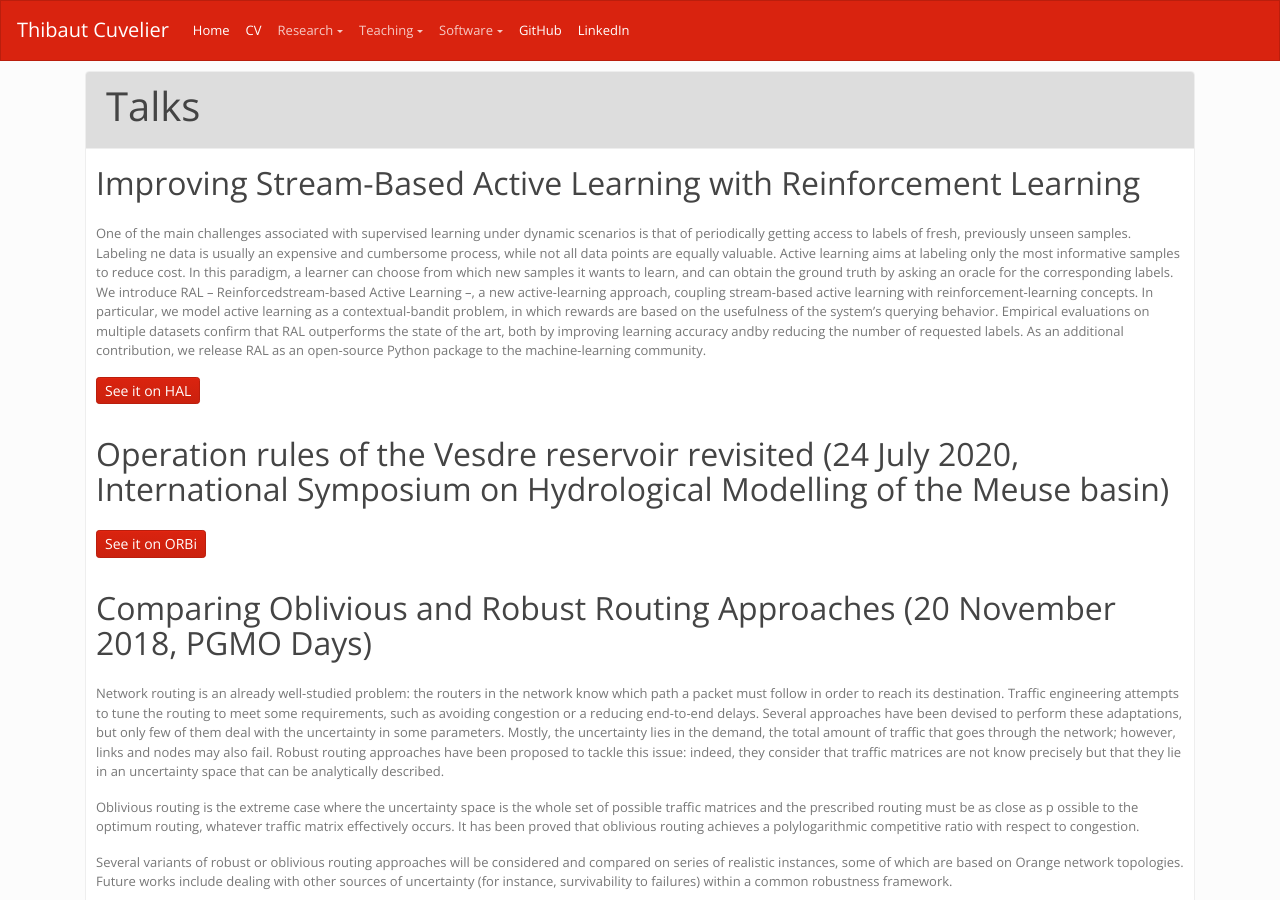
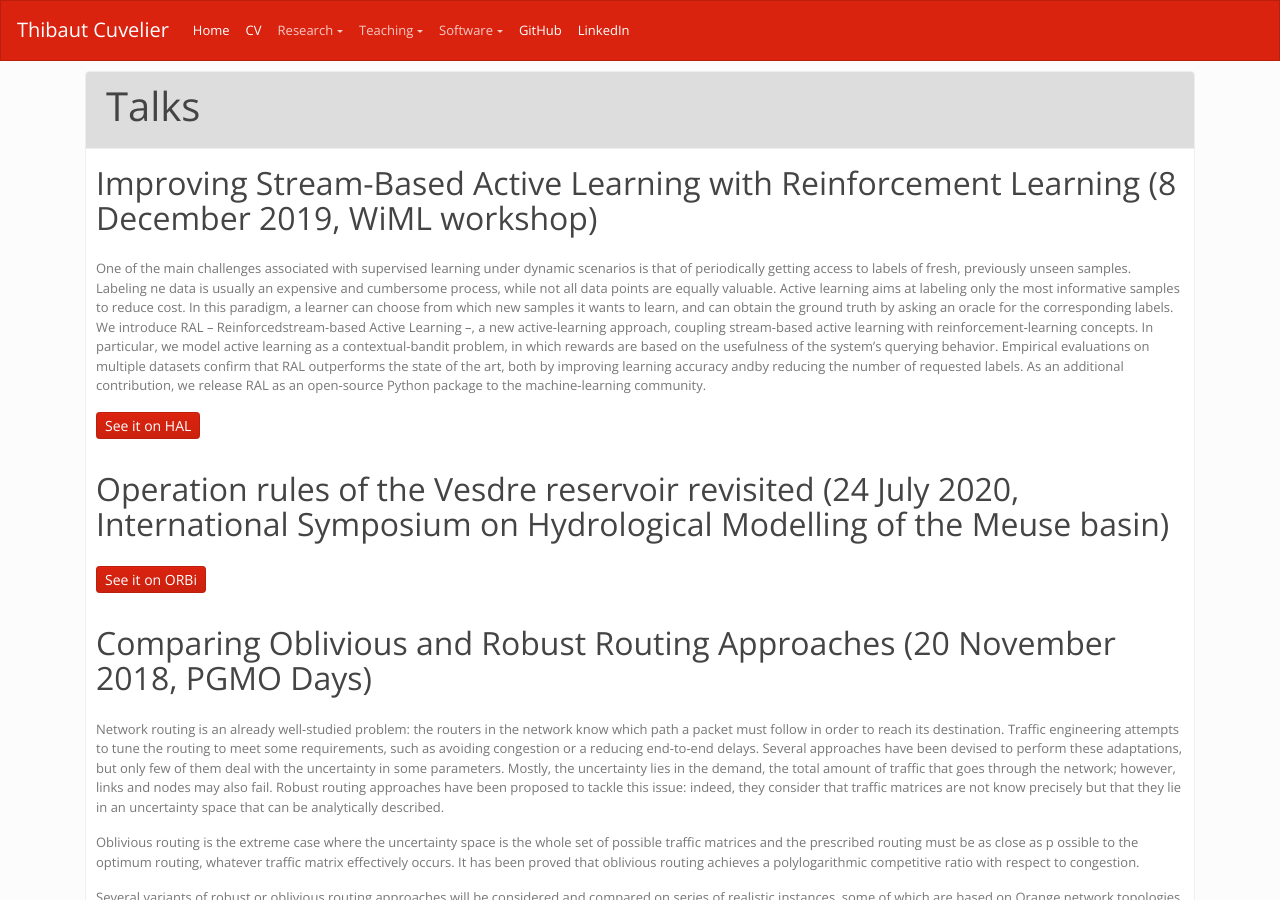
Before and after one commit to dourouc05/dourouc05.github.io, a Jekyll site: the page built from talks.md, in a window 1280 px wide and 900 px high. Built offline with Jekyll 4.4.1, drawn with Linux system fonts in a browser that asks for light colours; a script that is not in the unit is left out.

Commit message:
Update talks.md

```diff
--- a/talks.md
+++ b/talks.md
@@ -6,7 +6,7 @@ layout: page
 
 {% include card_begin.html title="Talks" id="talks" %}
 
-## Improving Stream-Based Active Learning with Reinforcement Learning
+## Improving Stream-Based Active Learning with Reinforcement Learning (8 December 2019, WiML workshop)
 
 One of the main challenges associated with supervised learning under dynamic scenarios is that of periodically getting access to labels of fresh, previously unseen  samples. Labeling ne  data is usually an expensive and cumbersome process, while not all data points are equally valuable. Active learning aims at labeling only the  most informative samples to reduce cost. In this paradigm, a learner can choose from which new samples it wants to learn, and can obtain the ground truth by asking an oracle for the corresponding labels. We introduce RAL – Reinforcedstream-based Active Learning –, a new active-learning approach, coupling stream-based active learning with reinforcement-learning concepts. In particular, we model active learning as a contextual-bandit problem, in which rewards are based on the usefulness of the system's querying behavior. Empirical evaluations on multiple datasets confirm that RAL outperforms the state of the art, both by improving learning accuracy andby reducing the number of requested labels. As an additional contribution, we release RAL as an open-source Python package to the machine-learning community.
 
```
